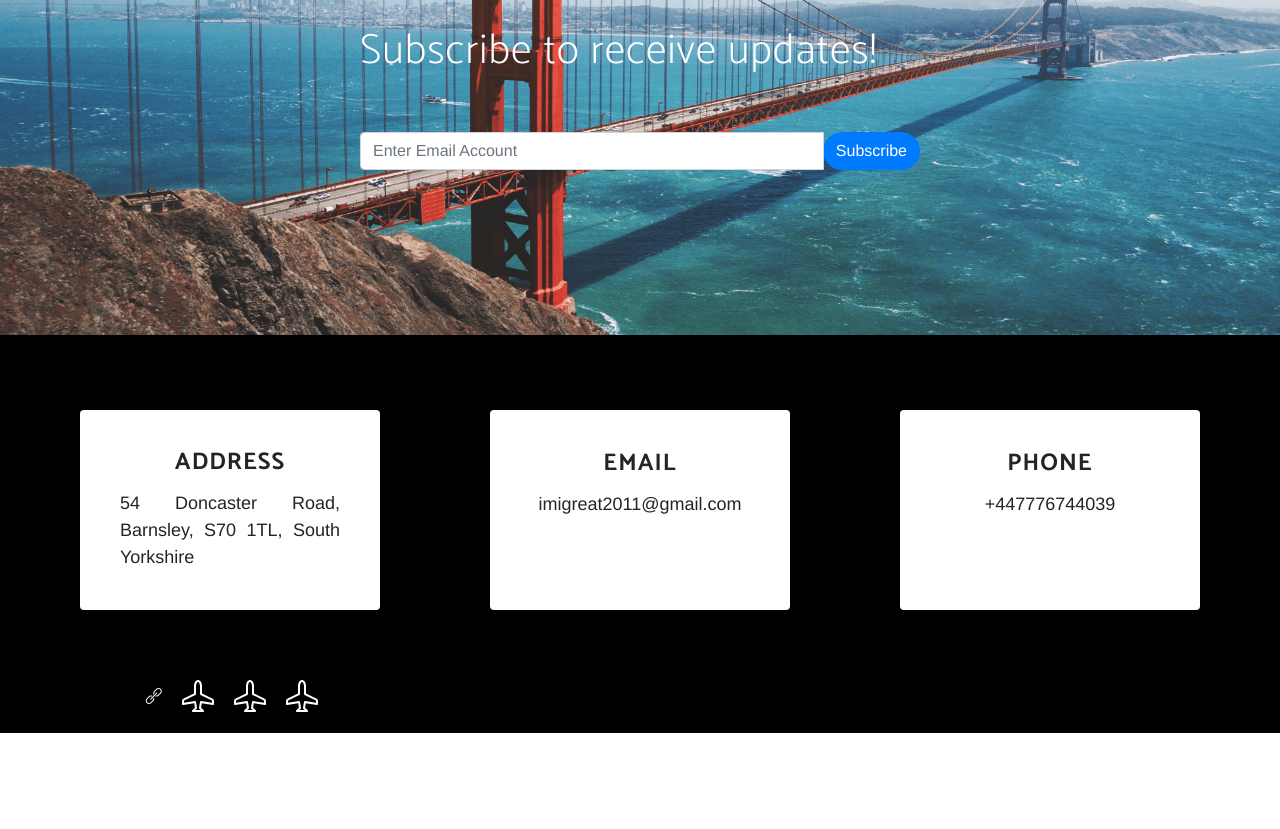
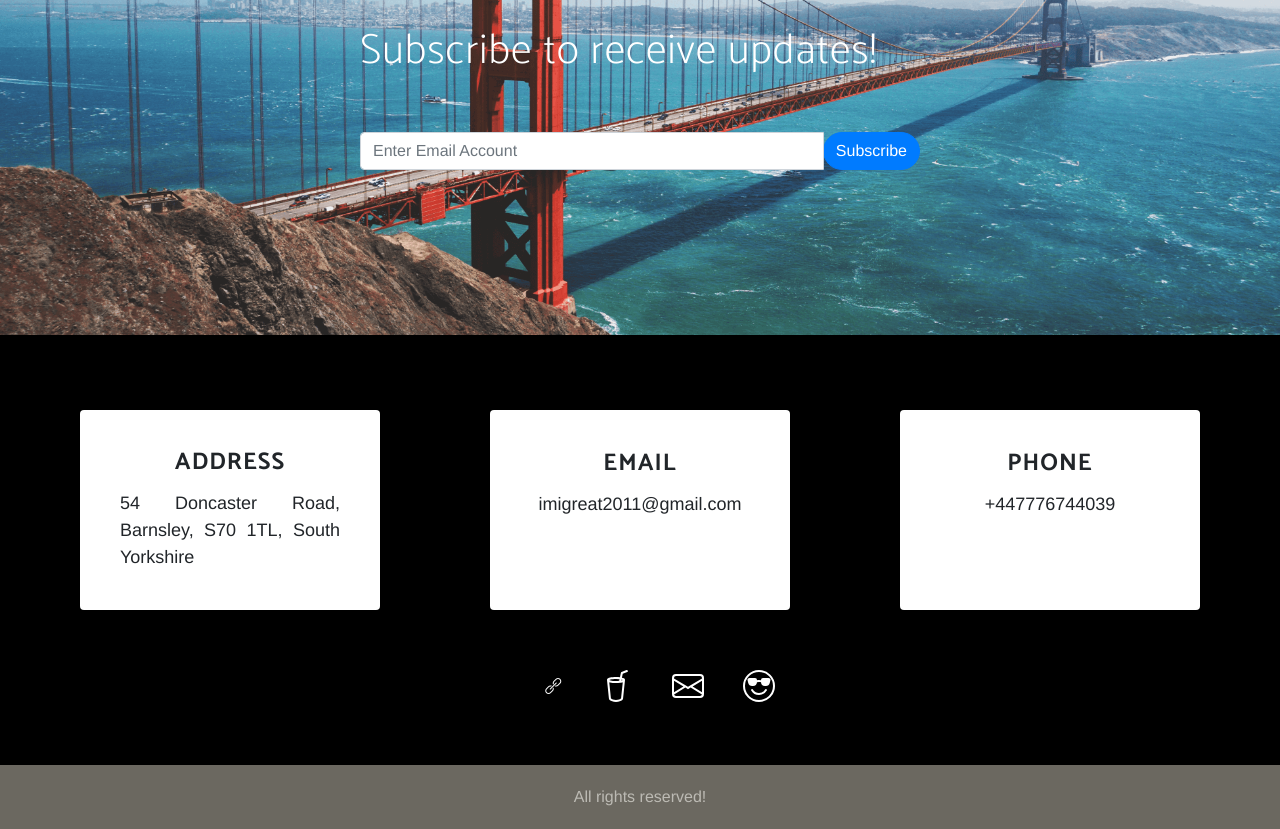
Before and after one commit to mannyigho/travel-california, a plain HTML site: page starter/index.html in a window 1280 px wide. Shown: the part 2104-2933 px from the top of the page. Before the commit the page ends 2837 px from the top, so only its background shows below. Drawn offline with nearby package versions, Linux system fonts and the light colour scheme; a web font is replaced by a local one.

Commit message:
Completed the icons in the contact section and the footer section

```diff
--- a/starter/css/index.css
+++ b/starter/css/index.css
@@ -126,6 +126,7 @@ header {
   text-align: center;
 }
 
+/* Styling the download section of the page*/
 .download {
   display: flex;
   background-color: #e3b02d;
@@ -136,22 +137,26 @@ header {
   padding-bottom: 40px;
 }
 
+/* Styling the bigger text on the download section of the page*/
 .download-big-text {
   font-size: 48px;
   line-height: 120%;
   padding: 10px;
 }
 
+/* Styling the smaller text of the download section of the page */
 .download-small-text {
   margin-top: 15px;
   padding: 10px;
 }
 
+/* Styling the google play image on the download section of the page */
 .google-image {
   width: 200px;
   height: 80px;
 }
 
+/* Styling the App store image on the download section of the page */
 .app-image {
   width: 200px;
   height: 55px;
@@ -164,12 +169,13 @@ header {
   font-weight: bold;
 }
 
-
+/* Styling the card container elements on the page */
 .cardContainer {
   margin-top: 20px;
   text-align: center;
 }
 
+/* Styling the card elements on the page */
 .card {
   margin: 50px auto;
   border: none;
@@ -178,21 +184,25 @@ header {
   justify-content: center;
 }
 
+/* Styling the images element inside the card elements */
 .card img {
   width: 200px;
   height: 200px;
   text-align: center;
 }
 
+/* Styling the card-title inside the H5 elements */
 h5.card-title {
   font-weight: bolder;
   font-size: 24px;
 }
 
+/* Styling the card-text inside the P elements */
 p.card-text {
   text-align: justify;
 }
 
+/* Styling the background of the Call To Action, adding a background image */
 .travel-CTA {
   background: url(../images/SF.png);
   background-size: cover;
@@ -205,24 +215,28 @@ p.card-text {
   justify-content: center;
 }
 
+/* Styling the form element */
 form {
   width: 600px;
   margin: 35px auto;
   padding: 20px;
 }
 
+/* Styling the form text */
 .form-text {
   color: var(--white-color);
   font-size: 42px;
   margin-bottom: 30px;
 }
 
+/* Styling the header text */
 .bg-black {
   background-color: #000000;
   padding: 5px 40px 5px 40px;
   margin-top: -16px;
 }
 
+/* Styling the card width and height */
 .contact-card {
   width: 300px;
   height: 200px;
@@ -230,23 +244,36 @@ form {
   text-align: center;
 }
 
-.icon-row {
-  display: flex;
-  flex-direction: row;
-  align-items: center;
-  justify-content: center;
+/* Styling the icons container*/
+.icon-container {
+  width: 25%;
+  margin: auto;
+  height: 100px;
+  text-align: center;
+  border: 0px solid #fff;
+  float: center;
 }
 
-.rounded-circle {
-  border: 1px solid #ffffff;
-}
-
+/* Styling the content of the icon-link li */
 .icon-link {
   display: flex;
-  margin-top: 20px;
   align-items: center;
   justify-content: space-evenly;
   gap: 20px;
   list-style: none;
   color: #ffffff;
+  float: center;
+  margin: 10px auto;
 }
+
+/* Styling the footer element */
+footer {
+  background-color: #252116ad;
+  padding: 20px;
+}
+
+/* Styling the footer text */
+.footer-text {
+  text-align: center;
+  color: #e3e1dbad;
+}
--- a/starter/index.html
+++ b/starter/index.html
@@ -182,34 +182,35 @@
       </div>
       <!-- End card 3 -->
 
-      <div class="row icon-row">
-        <div class="icon-col col-lg-4 col-md-4 col-sm-6 col-xs-12">
+          <div class="icon-container">
             <ul class="icon-link">
               <li>
-              <svg xmlns="http://www.w3.org/2000/svg" width="32" height="32" fill="currentColor" class="bi bi-airplane" viewBox="0 0 16 16">
-                <path d="M6.428 1.151C6.708.591 7.213 0 8 0s1.292.592 1.572 1.151C9.861 1.73 10 2.431 10 3v3.691l5.17 2.585a1.5 1.5 0 0 1 .83 1.342V12a.5.5 0 0 1-.582.493l-5.507-.918-.375 2.253 1.318 1.318A.5.5 0 0 1 10.5 16h-5a.5.5 0 0 1-.354-.854l1.319-1.318-.376-2.253-5.507.918A.5.5 0 0 1 0 12v-1.382a1.5 1.5 0 0 1 .83-1.342L6 6.691V3c0-.568.14-1.271.428-1.849m.894.448C7.111 2.02 7 2.569 7 3v4a.5.5 0 0 1-.276.447l-5.448 2.724a.5.5 0 0 0-.276.447v.792l5.418-.903a.5.5 0 0 1 .575.41l.5 3a.5.5 0 0 1-.14.437L6.708 15h2.586l-.647-.646a.5.5 0 0 1-.14-.436l.5-3a.5.5 0 0 1 .576-.411L15 11.41v-.792a.5.5 0 0 0-.276-.447L9.276 7.447A.5.5 0 0 1 9 7V3c0-.432-.11-.979-.322-1.401C8.458 1.159 8.213 1 8 1c-.213 0-.458.158-.678.599"/>
+                <svg xmlns="http://www.w3.org/2000/svg" width="32" height="32" fill="currentColor" class="bi bi-cup-straw" viewBox="0 0 16 16">
+                  <path d="M13.902.334a.5.5 0 0 1-.28.65l-2.254.902-.4 1.927c.376.095.715.215.972.367.228.135.56.396.56.82 0 .046-.004.09-.011.132l-.962 9.068a1.28 1.28 0 0 1-.524.93c-.488.34-1.494.87-3.01.87-1.516 0-2.522-.53-3.01-.87a1.28 1.28 0 0 1-.524-.93L3.51 5.132A.78.78 0 0 1 3.5 5c0-.424.332-.685.56-.82.262-.154.607-.276.99-.372C5.824 3.614 6.867 3.5 8 3.5c.712 0 1.389.045 1.985.127l.464-2.215a.5.5 0 0 1 .303-.356l2.5-1a.5.5 0 0 1 .65.278zM9.768 4.607A13.991 13.991 0 0 0 8 4.5c-1.076 0-2.033.11-2.707.278A3.284 3.284 0 0 0 4.645 5c.146.073.362.15.648.222C5.967 5.39 6.924 5.5 8 5.5c.571 0 1.109-.03 1.588-.085zm.292 1.756C9.445 6.45 8.742 6.5 8 6.5c-1.133 0-2.176-.114-2.95-.308a5.514 5.514 0 0 1-.435-.127l.838 8.03c.013.121.06.186.102.215.357.249 1.168.69 2.438.69 1.27 0 2.081-.441 2.438-.69.042-.029.09-.094.102-.215l.852-8.03a5.517 5.517 0 0 1-.435.127 8.88 8.88 0 0 1-.89.17zM4.467 4.884s.003.002.005.006zm7.066 0-.005.006c.002-.004.005-.006.005-.006M11.354 5a3.174 3.174 0 0 0-.604-.21l-.099.445.055-.013c.286-.072.502-.149.648-.222"/>
                 </svg>
               </li>
               <li>
-              <svg xmlns="http://www.w3.org/2000/svg" width="32" height="32" fill="currentColor" class="bi bi-airplane" viewBox="0 0 16 16">
-                <path d="M6.428 1.151C6.708.591 7.213 0 8 0s1.292.592 1.572 1.151C9.861 1.73 10 2.431 10 3v3.691l5.17 2.585a1.5 1.5 0 0 1 .83 1.342V12a.5.5 0 0 1-.582.493l-5.507-.918-.375 2.253 1.318 1.318A.5.5 0 0 1 10.5 16h-5a.5.5 0 0 1-.354-.854l1.319-1.318-.376-2.253-5.507.918A.5.5 0 0 1 0 12v-1.382a1.5 1.5 0 0 1 .83-1.342L6 6.691V3c0-.568.14-1.271.428-1.849m.894.448C7.111 2.02 7 2.569 7 3v4a.5.5 0 0 1-.276.447l-5.448 2.724a.5.5 0 0 0-.276.447v.792l5.418-.903a.5.5 0 0 1 .575.41l.5 3a.5.5 0 0 1-.14.437L6.708 15h2.586l-.647-.646a.5.5 0 0 1-.14-.436l.5-3a.5.5 0 0 1 .576-.411L15 11.41v-.792a.5.5 0 0 0-.276-.447L9.276 7.447A.5.5 0 0 1 9 7V3c0-.432-.11-.979-.322-1.401C8.458 1.159 8.213 1 8 1c-.213 0-.458.158-.678.599"/>
+                <svg xmlns="http://www.w3.org/2000/svg" width="32" height="32" fill="currentColor" class="bi bi-envelope" viewBox="0 0 16 16">
+                  <path d="M0 4a2 2 0 0 1 2-2h12a2 2 0 0 1 2 2v8a2 2 0 0 1-2 2H2a2 2 0 0 1-2-2zm2-1a1 1 0 0 0-1 1v.217l7 4.2 7-4.2V4a1 1 0 0 0-1-1zm13 2.383-4.708 2.825L15 11.105zm-.034 6.876-5.64-3.471L8 9.583l-1.326-.795-5.64 3.47A1 1 0 0 0 2 13h12a1 1 0 0 0 .966-.741M1 11.105l4.708-2.897L1 5.383z"/>
                 </svg>
               </li>
               <li>
-              <svg xmlns="http://www.w3.org/2000/svg" width="32" height="32" fill="currentColor" class="bi bi-airplane" viewBox="0 0 16 16">
-                <path d="M6.428 1.151C6.708.591 7.213 0 8 0s1.292.592 1.572 1.151C9.861 1.73 10 2.431 10 3v3.691l5.17 2.585a1.5 1.5 0 0 1 .83 1.342V12a.5.5 0 0 1-.582.493l-5.507-.918-.375 2.253 1.318 1.318A.5.5 0 0 1 10.5 16h-5a.5.5 0 0 1-.354-.854l1.319-1.318-.376-2.253-5.507.918A.5.5 0 0 1 0 12v-1.382a1.5 1.5 0 0 1 .83-1.342L6 6.691V3c0-.568.14-1.271.428-1.849m.894.448C7.111 2.02 7 2.569 7 3v4a.5.5 0 0 1-.276.447l-5.448 2.724a.5.5 0 0 0-.276.447v.792l5.418-.903a.5.5 0 0 1 .575.41l.5 3a.5.5 0 0 1-.14.437L6.708 15h2.586l-.647-.646a.5.5 0 0 1-.14-.436l.5-3a.5.5 0 0 1 .576-.411L15 11.41v-.792a.5.5 0 0 0-.276-.447L9.276 7.447A.5.5 0 0 1 9 7V3c0-.432-.11-.979-.322-1.401C8.458 1.159 8.213 1 8 1c-.213 0-.458.158-.678.599"/>
+                <svg xmlns="http://www.w3.org/2000/svg" width="32" height="32" fill="currentColor" class="bi bi-emoji-sunglasses" viewBox="0 0 16 16">
+                  <path d="M4.968 9.75a.5.5 0 1 0-.866.5A4.498 4.498 0 0 0 8 12.5a4.5 4.5 0 0 0 3.898-2.25.5.5 0 1 0-.866-.5A3.498 3.498 0 0 1 8 11.5a3.498 3.498 0 0 1-3.032-1.75M7 5.116V5a1 1 0 0 0-1-1H3.28a1 1 0 0 0-.97 1.243l.311 1.242A2 2 0 0 0 4.561 8H5a2 2 0 0 0 1.994-1.839A2.99 2.99 0 0 1 8 6c.393 0 .74.064 1.006.161A2 2 0 0 0 11 8h.438a2 2 0 0 0 1.94-1.515l.311-1.242A1 1 0 0 0 12.72 4H10a1 1 0 0 0-1 1v.116A4.22 4.22 0 0 0 8 5c-.35 0-.69.04-1 .116"/>
+                  <path d="M16 8A8 8 0 1 1 0 8a8 8 0 0 1 16 0m-1 0A7 7 0 1 0 1 8a7 7 0 0 0 14 0"/>
                 </svg>
               </li>
             </ul>
-      </div>
-      <!-- End card 1 -->
           </div>
 
      </div>
   </section>
 
   <footer>
-    <div class="container">
+      <div class="row">
+        <div class="footer-text col-lg-12 col-md-12 col-sm-12 col-xs-12">
+          All rights reserved!
+        </div>
       </div>
   </footer>
 </div>
```
Lines whose indentation alone changed are shown as unchanged.
